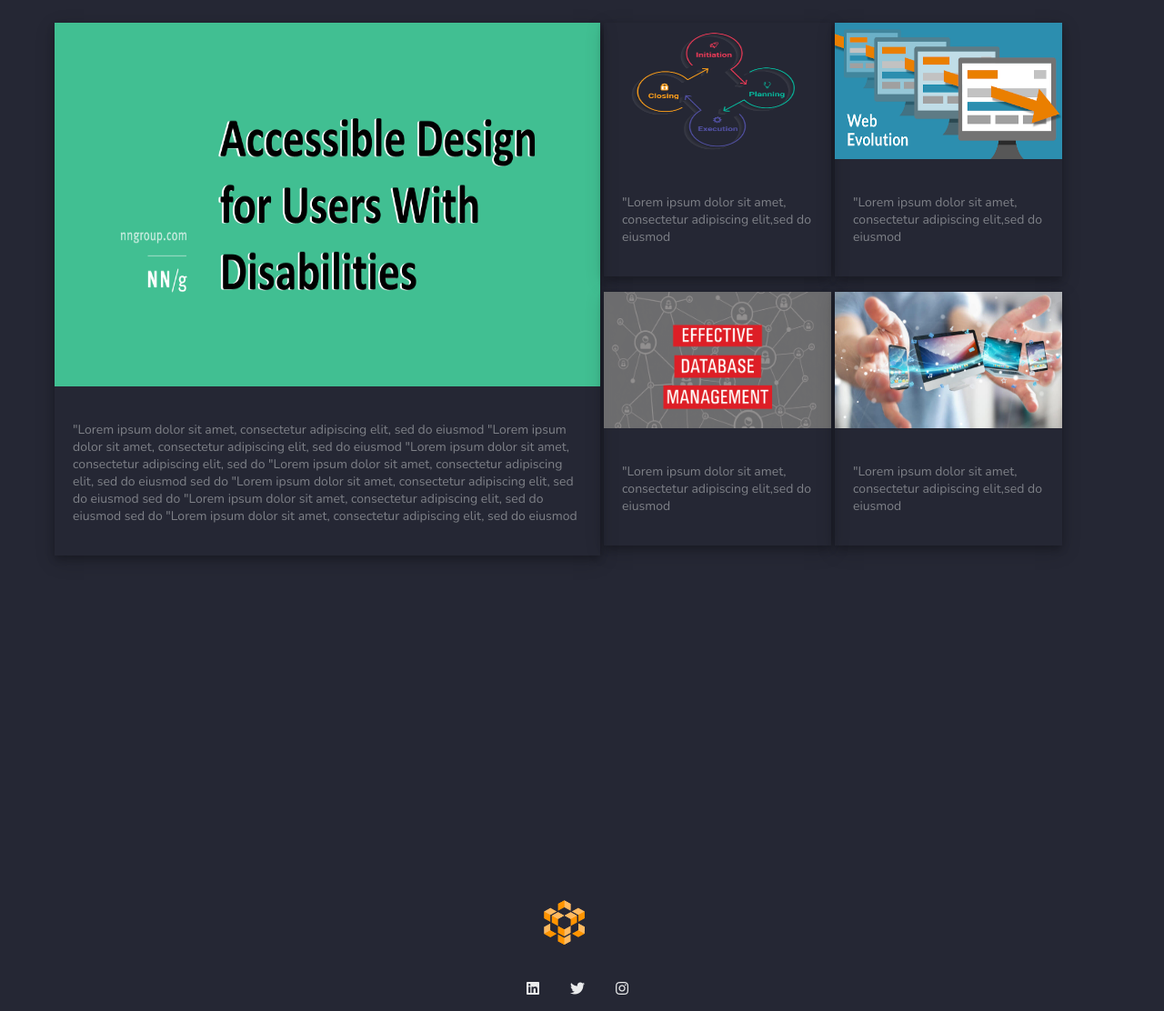
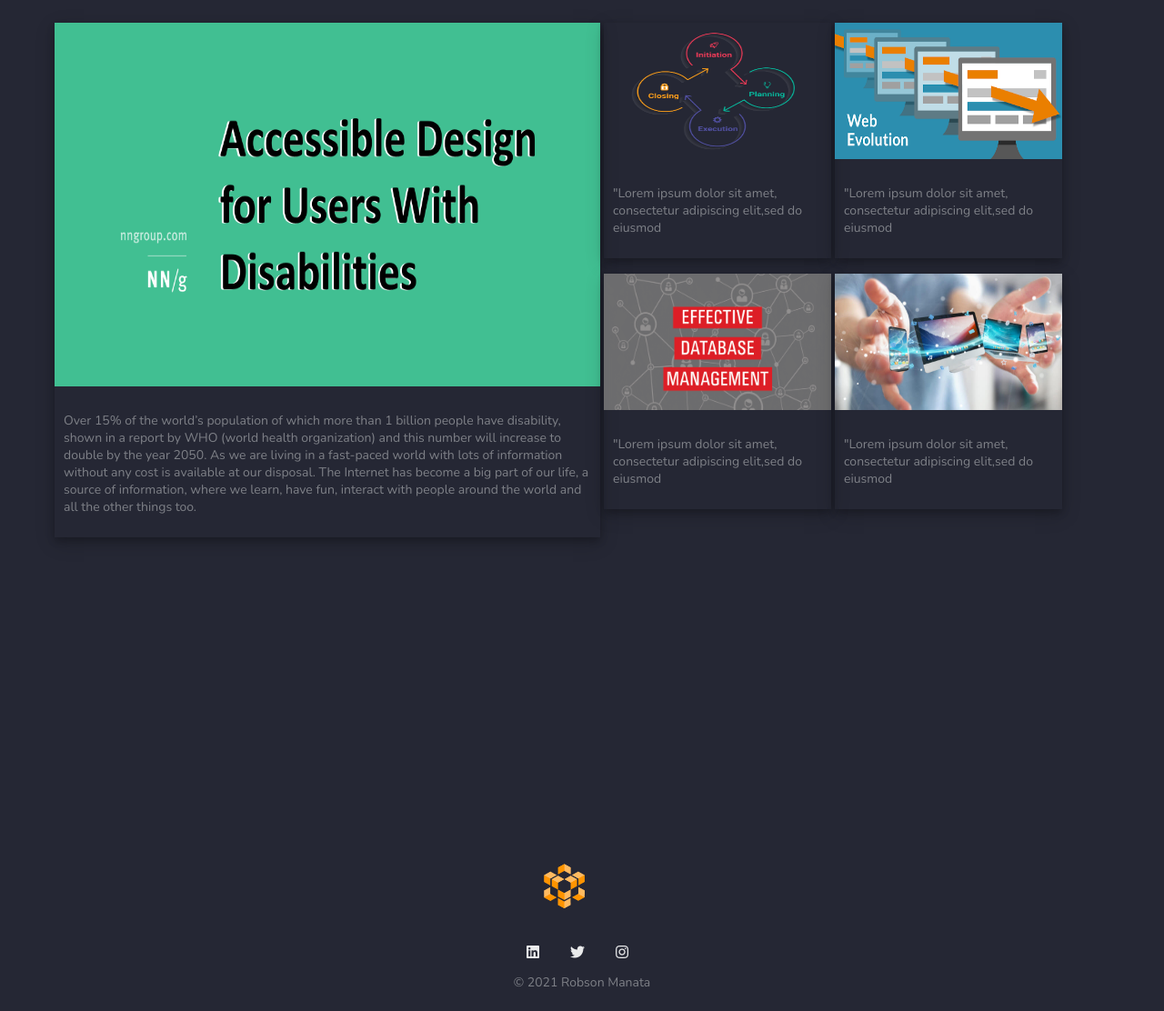
Before and after one commit to robsonmanata/Portfolio, a Node server app: page /blog in a window 1280 px wide. Shown: the part 101-1213 px from the top of the page at 91% size. After the commit the page ends 1186 px from the top, so only its background shows below. Run offline with Node 20, Linux system fonts and the light colour scheme; some libraries are stand-ins or nearby versions; some web fonts are replaced.

Commit message:
blog page mobile design

```diff
--- a/public/Css/styles.css
+++ b/public/Css/styles.css
@@ -851,6 +851,21 @@
   position: relative;
   margin-bottom: 25px;
 }
+.largeblog img{
+width:600px;
+height:400px;
+}
+.blogpage p{
+padding:10px;
+}
+.subblogs img{
+  width:250px;
+  height:150px;
+}
+.subblogs2 img{
+  width:250px;
+  height:150px;
+}
 .subblogs{
   box-shadow: 0 4px 8px 0 rgba(0, 0, 0, 0.2), 0 6px 20px 0 rgba(0, 0, 0, 0.19);
   display: inline-block;
--- a/views/blog.ejs
+++ b/views/blog.ejs
@@ -1,29 +1,27 @@
 <%-include("partials/header")-%>
 
 <section class="blogsection">
-
-<div class="">
+<div class="blogpage">
   <div class="largeblog">
-<img style="width:600px;height:400px" src="../Slide27articlesaccessible-design-for-users-with-disabilities.png" alt="">
-<p style="padding:20px">"Lorem ipsum dolor sit amet, consectetur adipiscing elit, sed do eiusmod "Lorem ipsum dolor sit amet, consectetur adipiscing elit, sed do eiusmod "Lorem ipsum
-  dolor sit amet, consectetur adipiscing elit, sed do "Lorem ipsum dolor sit amet, consectetur adipiscing elit, sed do eiusmod sed do "Lorem ipsum dolor sit amet, consectetur adipiscing
-   elit, sed do eiusmod sed do "Lorem ipsum dolor sit amet, consectetur adipiscing elit, sed do eiusmod sed do "Lorem ipsum dolor sit amet, consectetur adipiscing elit, sed do eiusmod</p>
+<img src="../Slide27articlesaccessible-design-for-users-with-disabilities.png" alt="">
+<p>Over 15% of the world’s population of which more than 1 billion people have disability, shown in a report by WHO (world health organization) and this number will increase to double by the year 2050.
+As we are living in a fast-paced world with lots of information without any cost is available at our disposal. The Internet has become a big part of our life, a source of information, where we learn, have fun, interact with people around the world and all the other things too.</p>
   </div>
   <div class="subblogs">
-<img style="width:250px;height:150px;" src="../characteristics-of-project-lifecycle.png" alt="">
-<p style="padding:20px">"Lorem ipsum dolor sit amet, consectetur adipiscing elit,sed do eiusmod </p>
+<img src="../characteristics-of-project-lifecycle.png" alt="">
+<p>"Lorem ipsum dolor sit amet, consectetur adipiscing elit,sed do eiusmod </p>
   </div>
   <div class="subblogs">
-<img style="width:250px;height:150px;" src="../unnamed (3).png" alt="">
-<p style="padding:20px">"Lorem ipsum dolor sit amet, consectetur adipiscing elit,sed do eiusmod</p>
+<img src="../unnamed (3).png" alt="">
+<p>"Lorem ipsum dolor sit amet, consectetur adipiscing elit,sed do eiusmod</p>
   </div>
     <div class="subblogs2">
-  <img style="width:250px;height:150px;" src="../Effective-Database-Management-Cover-01.png" alt="">
-  <p style="padding:20px">"Lorem ipsum dolor sit amet, consectetur adipiscing elit,sed do eiusmod</p>
+  <img src="../Effective-Database-Management-Cover-01.png" alt="">
+  <p>"Lorem ipsum dolor sit amet, consectetur adipiscing elit,sed do eiusmod</p>
     </div>
     <div class="subblogs2">
-  <img style="width:250px;height:150px;" src="../responsive-design-ss-1-800x450.jpg" alt="">
-  <p style="padding:20px">"Lorem ipsum dolor sit amet, consectetur adipiscing elit,sed do eiusmod</p>
+  <img src="../responsive-design-ss-1-800x450.jpg" alt="">
+  <p>"Lorem ipsum dolor sit amet, consectetur adipiscing elit,sed do eiusmod</p>
     </div>
 
 </div>
--- a/views/home.ejs
+++ b/views/home.ejs
@@ -202,7 +202,7 @@
             </select>
             <div class="animatedParent">
                 <textarea id="message" class="text animated  growIn" name="message" placeholder= &#9998;></textarea>
-                <!-- <input class="custom-file-input" type="file" id="attachment" name="attachment" accept="image/*"> -->
+                <input class="custom-file-input" type="file" id="attachment" name="attachment" accept="image/*">
             </div>
 
             <input type="submit" value="Submit">
```
Also changed, not shown: other parts of public/Css/styles.css (+38 -0 lines).
